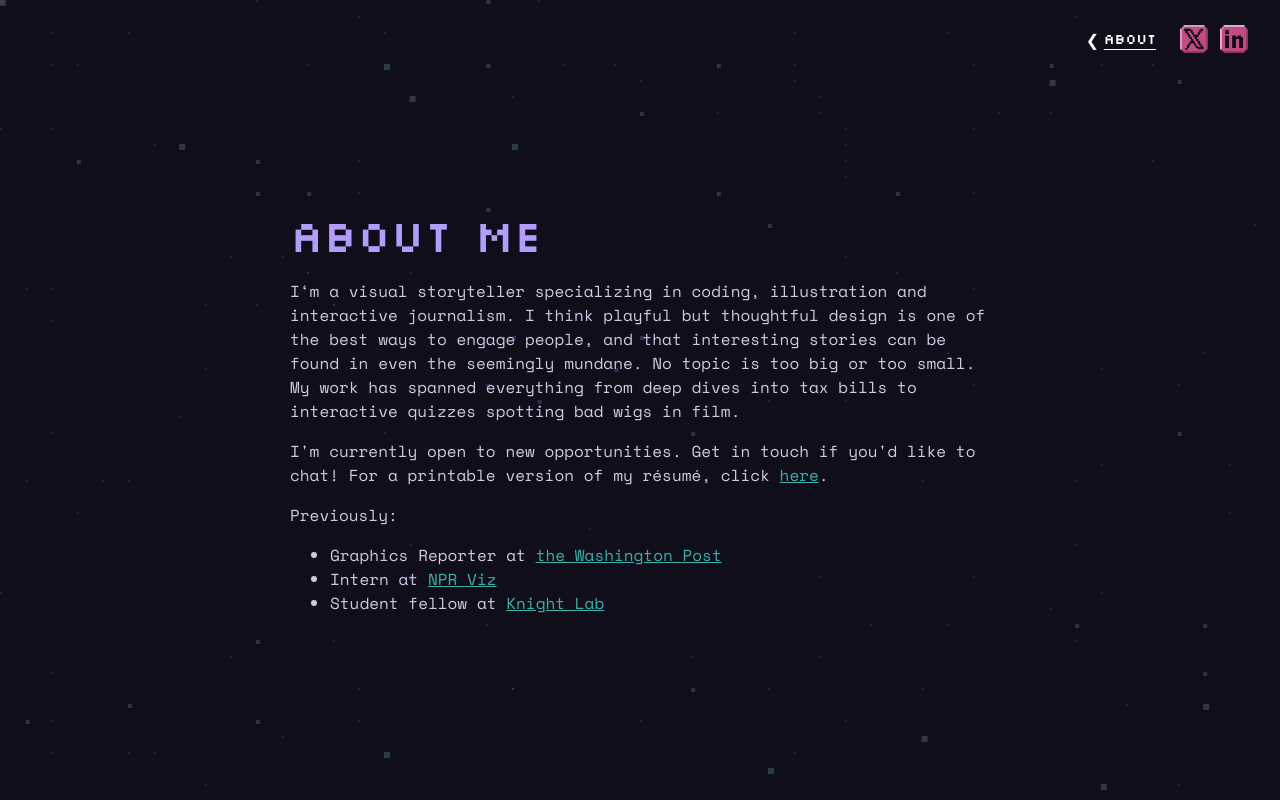
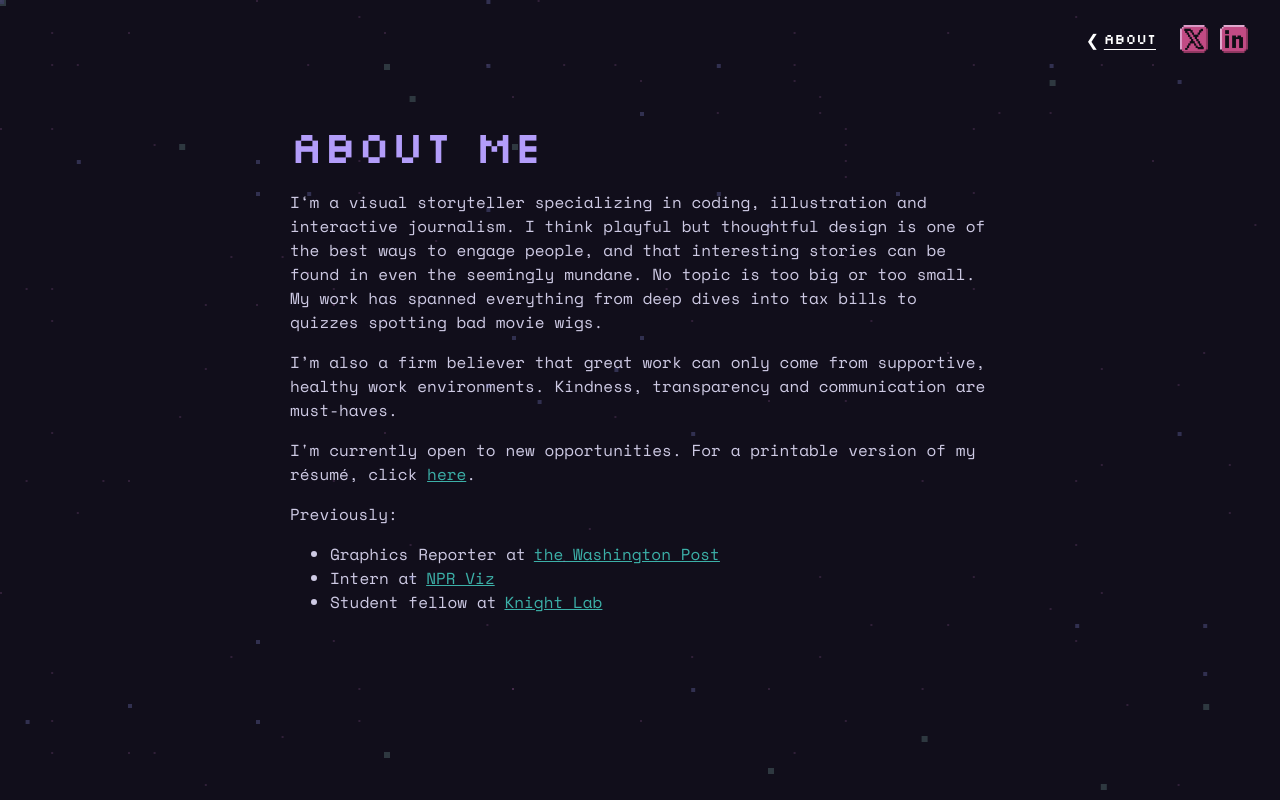
Before and after one commit to ShellyTan/shellytan.github.io, a React (Create React App) app in the folder shellytan-site/: page /#/about in a window 1280 px wide. Built offline with nearby package versions, Linux system fonts and the light colour scheme.

Commit message:
Adding contact page. Adjusting spacing

```diff
--- a/shellytan-site/src/App.js
+++ b/shellytan-site/src/App.js
@@ -2,7 +2,7 @@ import { Routes, Route, Outlet, useLocation } from "react-router-dom";
 import TitleScreen from './components/TitleScreen';
 import About from './components/About';
 import Portfolio from './components/TitleScreen';
-import Contact from './components/TitleScreen';
+import Contact from './components/Contact';
 import GlobalNav from "./components/GlobalNav";
 import SocialLinks from "./components/SocialLinks";
 
--- a/shellytan-site/src/components/About.js
+++ b/shellytan-site/src/components/About.js
@@ -1,16 +1,36 @@
-import { NavLink } from "react-router-dom";
-
 function About() {
   return (
     <div className="wrapper about">
         <h2>About Me</h2>
-        <p className="body">I‘m a visual storyteller specializing in coding, illustration and interactive journalism. I think playful but thoughtful design is one of the best ways to engage people, and that interesting stories can be found in even the seemingly mundane. No topic is too big or too small. My work has spanned everything from deep dives into tax bills to interactive quizzes spotting bad wigs in film.</p>
-        <p className="body">I'm currently open to new opportunities. Get in touch if you'd like to chat! For a printable version of my résumé, click <a href="shellytan_resume.pdf" target="_blank">here</a>.</p>
+        <p className="body">I‘m a visual storyteller specializing in coding, illustration and interactive journalism. I think playful but thoughtful design is one of the best ways to engage people, and that interesting stories can be found in even the seemingly mundane. No topic is too big or too small. My work has spanned everything from deep dives into tax bills to quizzes spotting bad movie wigs.</p>
+        <p className="body">I’m also a firm believer that great work can only come from supportive, healthy work environments. Kindness, transparency and communication are must-haves.</p>
+        <p className="body">I'm currently open to new opportunities. For a printable version of my résumé, click <a href="shellytan_resume.pdf" target="_blank">here</a>.</p>
         <p className="body">Previously:</p>
             <ul>
-                <li>Graphics Reporter at <a href="https://www.washingtonpost.com/people/shelly-tan/">the Washington Post</a></li>
-                <li>Intern at <a href="http://nprinterns.tumblr.com/post/70619193453/exit-through-the-npr-gift-shop-shelly-tan">NPR Viz</a></li>
-                <li>Student fellow at <a href="http://knightlab.northwestern.edu/author/shellytan/">Knight Lab</a></li>
+                <li>Graphics Reporter at&ensp;
+                    <a href="https://www.washingtonpost.com/people/shelly-tan/"
+                    target="_blank"
+                    rel="noopener noreferrer"
+                    aria-label="Washington Post">
+                        the Washington Post
+                    </a>
+                </li>
+                <li>Intern at&ensp;
+                    <a href="http://nprinterns.tumblr.com/post/70619193453/exit-through-the-npr-gift-shop-shelly-tan"
+                    target="_blank"
+                    rel="noopener noreferrer"
+                    aria-label="NPR Viz">
+                        NPR Viz
+                    </a>
+                </li>
+                <li>Student fellow at&ensp;
+                    <a href="http://knightlab.northwestern.edu/author/shellytan/"
+                    target="_blank"
+                    rel="noopener noreferrer"
+                    aria-label="Knight Lab">
+                        Knight Lab
+                    </a>
+                </li>
             </ul>
     </div>
   );
--- a/shellytan-site/src/styles/base.scss
+++ b/shellytan-site/src/styles/base.scss
@@ -60,7 +60,7 @@ main{
     width: 100%;
     height: 100vh;
     min-height: 600px;
-    flex-direction: column;
+    // flex-direction: column;
     justify-content: center;
     align-items: center;
 }
@@ -90,9 +90,13 @@ p.body{
   }
 }
 
-.about{
+.about, .contact{
     max-width: 700px;
-    margin: auto;
+    margin-top: 80px;
+    margin-left: auto;
+    margin-right: auto;
+    padding-bottom: 100px;
+    align-self: flex-start;
 
     ul{
     font-family: 'Space Mono', 'arial', 'sans-serif';
```
